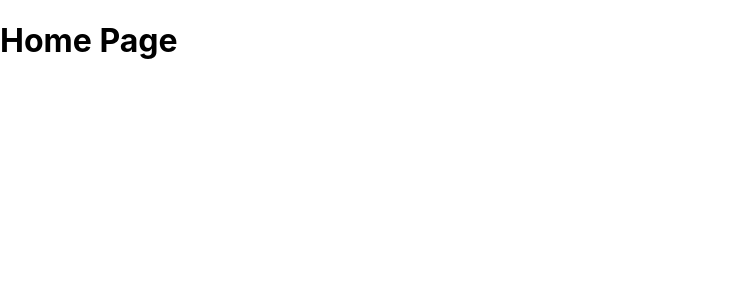
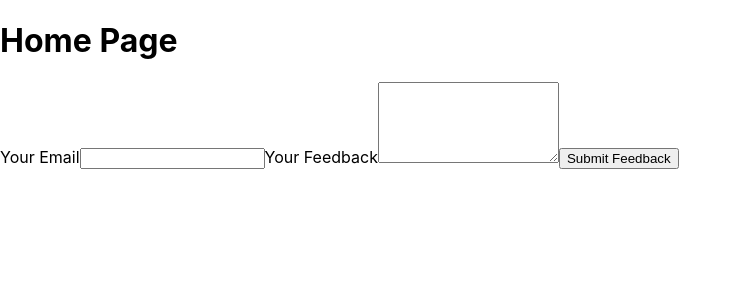
Before and after one commit to xanax02/nextJS1, a Next.js app: page / in a window 1280 px wide. Shown: the top 300 px of the page, without its empty margins (0-741 px from the left). Built offline with nearby package versions, Linux system fonts and the light colour scheme.

Commit message:
api-route

```diff
--- /dev/null
+++ b/pages/api/feedback.js
@@ -0,0 +1,26 @@
+import fs from "fs";
+import path from "path";
+// this is not a component this is a function (server side code) for handling requests
+function handler(req, res) {
+  if (req.method === "POST") {
+    const email = req.body.email; // incomming data will have email and feedback fields
+    const feedbackText = req.body.feedback;
+
+    const newFeedback = {
+      id: new Date().toISOString(),
+      email: email,
+      feedback: feedbackText,
+    };
+
+    const filePath = path.join(process.cwd(), "data", "feedback.json");
+    const fileData = fs.readFileSync(filePath); // first we'll have the data from the feedback json file;
+    const data = JSON.parse(fileData); // converting the json data into normal form
+    data.push(newFeedback); // adding new feedback to the data.
+    fs.writeFileSync(filePath, JSON.stringify(data)); // now add this new  data file with new feedback to the feedback.json file.
+    res.status(201).json({ message: "Success", feedback: newFeedback });
+  } else {
+    res.status(200).json({ message: "This works!" }); // .json to set the data that will be sent when a request is made
+  }
+}
+
+export default handler;
--- a/pages/index.js
+++ b/pages/index.js
@@ -1,5 +1,36 @@
+import { useRef } from "react";
+
 const HomePage = () => {
-  return <h1>Home Page</h1>;
+  const emailRef = useRef();
+  const feedbackRef = useRef();
+
+  const submitHandler = async (event) => {
+    event.preventDefault();
+
+    const email = emailRef.current.value;
+    const feedback = feedbackRef.current.value;
+
+    const response = await fetch("/api/feedback", {
+      method: "POST",
+      body: JSON.stringify({ email: email, feedback: feedback }), // email and feedback fields for request
+      headers: {
+        "Content-Type": "application/json",
+      },
+    });
+  };
+
+  return (
+    <>
+      <h1>Home Page</h1>
+      <form onSubmit={submitHandler}>
+        <label htmlFor="email">Your Email</label>
+        <input ref={emailRef} type="emial" id="email" />
+        <label htmlFor="feedback">Your Feedback</label>
+        <textarea ref={feedbackRef} id="feedback" rows="5" />
+        <button>Submit Feedback</button>
+      </form>
+    </>
+  );
 };
 
 export default HomePage;
```
Also changed, not shown: data/feedback.json (added, +17 -0 lines).
